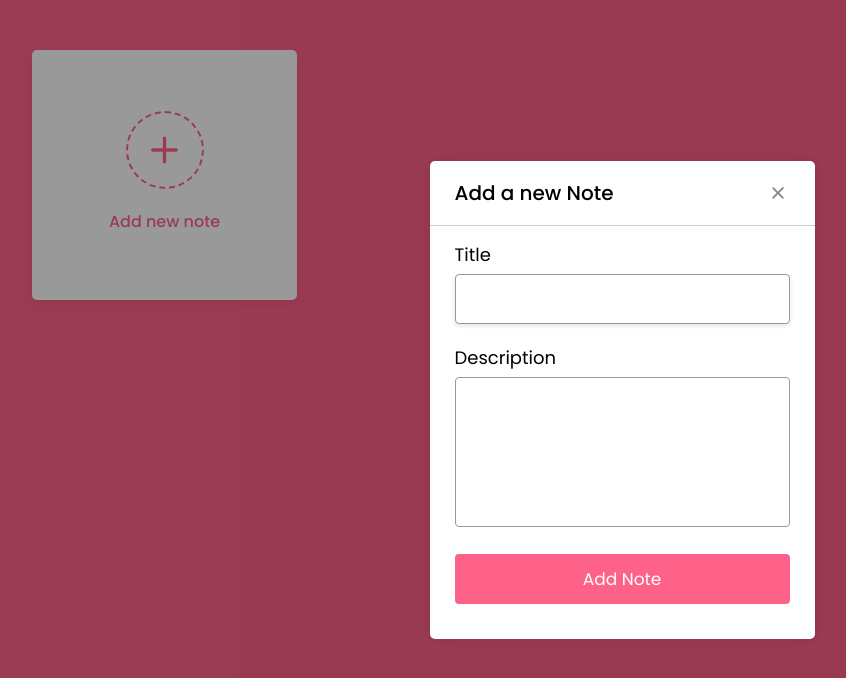
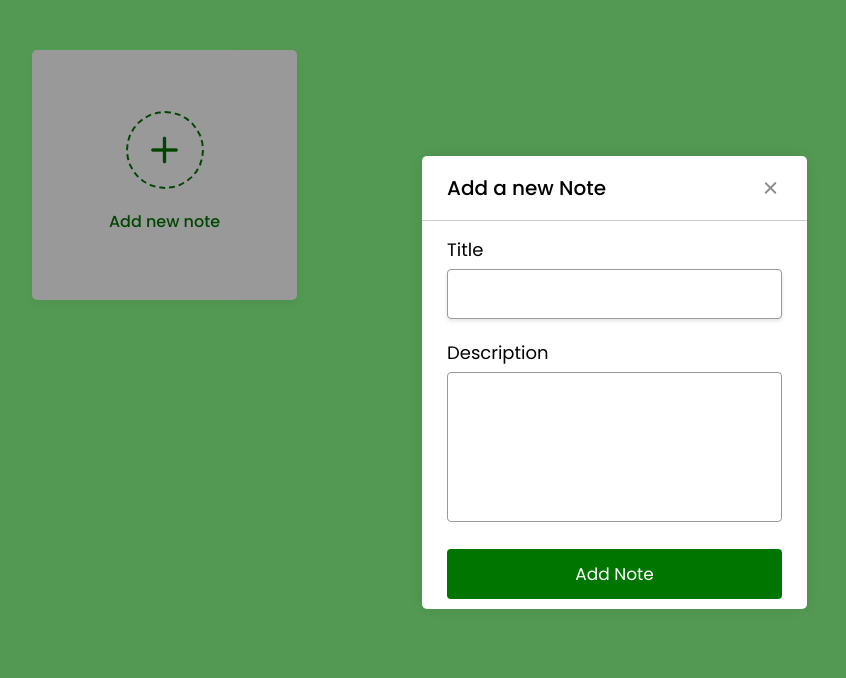
Before and after one commit to Parikhit/notes-app, a plain HTML site: page index.html in a window 1280 px wide. Both pictures are taken after a click on the item "Add new note". Shown: the whole page, without its empty margins (18-864 px from the left). Drawn offline with nearby package versions, Linux system fonts and the light colour scheme.

Commit message:
Minor changes in styling

```diff
--- a/style.css
+++ b/style.css
@@ -6,11 +6,11 @@
     font-family: 'Poppins', sans-serif;
 }
 body {
-    background: #ff6289;
+    background: #8aff8a;
 }
 ::selection {
     color: #fff;
-    background: #ff6289;
+    background: #8aff8a;
 }
 .wrapper {
     margin: 50px;
@@ -44,14 +44,14 @@ header,
 .add-box .icon {
     height: 78px;
     width: 78px;
-    color: #ff6289;
+    color: #007500;
     font-size: 40px;
     border-radius: 50%;
     justify-content: center;
-    border: 2px dashed #ff6289;
+    border: 2px dashed #007500;
 }
 .add-box p {
-    color: #ff6289;
+    color: #007500;
     font-weight: 500;
     margin-top: 20px;
 }
@@ -164,14 +164,16 @@ header,
 }
 .popup-box,
 .popup {
-    opacity: 0;
-    pointer-events: none;
-    transition: all 0.25s ease;
+    /* opacity: 0;
+    pointer-events: none; */
+    display: none;
+    /* transition: all 0.3s ease; */
 }
 .popup-box.show,
 .popup-box.show .popup {
-    opacity: 1;
-    pointer-events: auto;
+    /* opacity: 1;
+    pointer-events: auto; */
+    display: block;
 }
 .popup-box.show .popup {
     transform: translate(-50%, -50%) scale(1);
@@ -232,7 +234,8 @@ form button {
     cursor: pointer;
     font-size: 17px;
     border-radius: 4px;
-    background: #ff6289;
+    margin-bottom: 10px;
+    background: #007500;
 }
 @media (max-width: 660px) {
     .wrapper {
```
